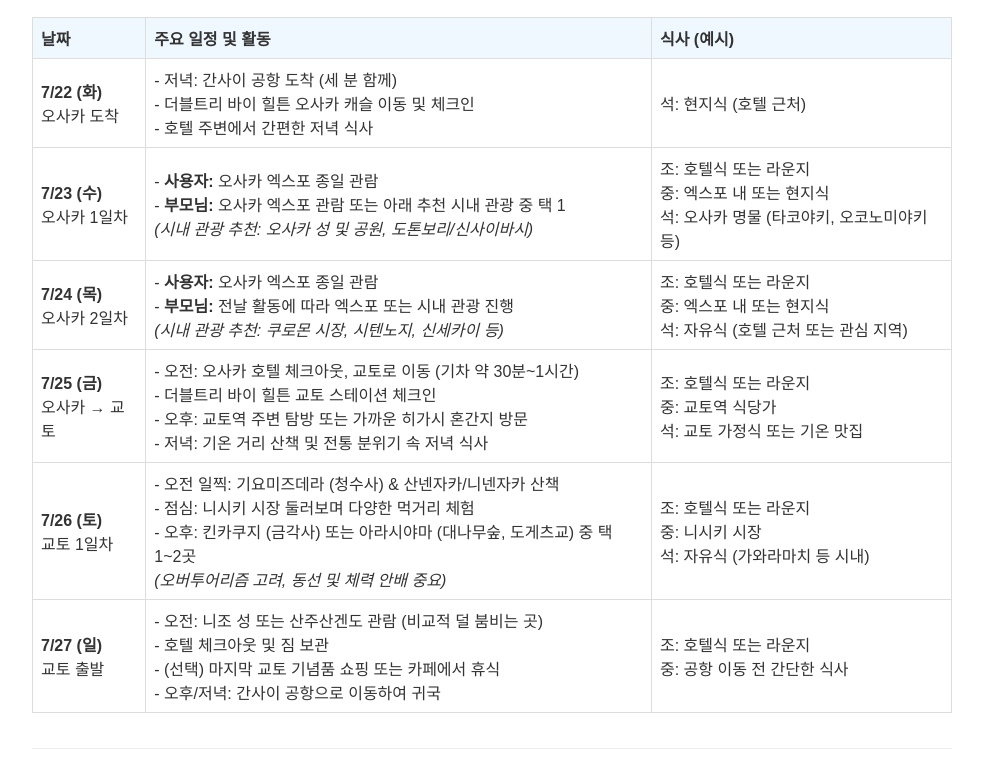
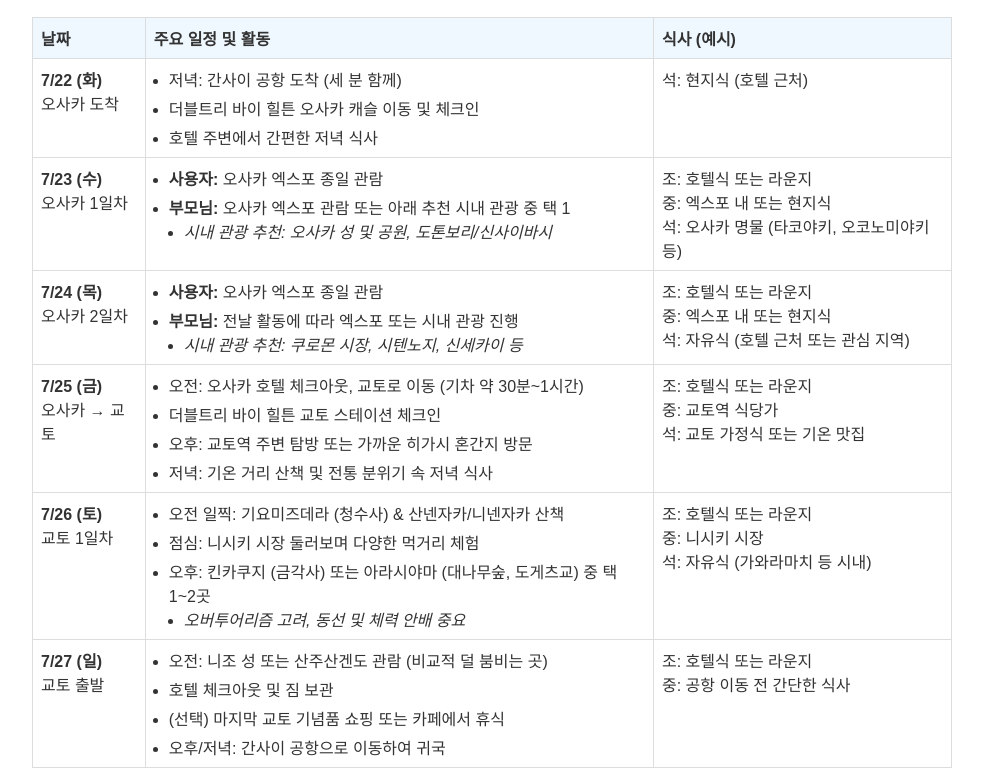
Before and after one commit to sukhoonY/travels, a plain HTML site: page japan.html in a window 1280 px wide. Shown: the part 1363-2139 px from the top of the page, without its empty margins (148-1131 px from the left). Drawn offline with Linux system fonts and the light colour scheme.

Commit message:
Update japan.html

```diff
--- a/japan.html
+++ b/japan.html
@@ -18,19 +18,30 @@
         .subsection { margin-left: 20px; margin-bottom: 20px; }
         .subsection h3 { color: #444; border-bottom: 1px dashed #ccc; padding-bottom: 5px; }
         table { width: 100%; border-collapse: collapse; margin-bottom: 15px; }
-        th, td { padding: 8px; border: 1px solid #ddd; text-align: left; }
+        th, td { padding: 8px; border: 1px solid #ddd; text-align: left; vertical-align: top; } /* vertical-align: top 추가 */
         th { background-color: #f0f8ff; } /* Alice Blue */
         ul { list-style-type: disc; margin-left: 20px; }
         .highlight { color: #d9534f; font-weight: bold; }
         .accommodation-note { background-color: #fffacd; border-left: 5px solid #ffd700; padding: 10px; margin-top: 5px; font-size: 0.9em;}
         .food-gallery { display: flex; flex-wrap: wrap; gap: 10px; margin-top: 10px; }
         .food-gallery img { width: 120px; height: 90px; object-fit: cover; border-radius: 4px; }
-        /* Sight Gallery Styles - UPDATED */
-        .sight-gallery-container { margin-top: 10px; } /* Renamed to avoid conflict if "section sight-gallery" was used before */
-        .sight-gallery { display: flex; flex-wrap: wrap; gap: 15px; /* Spacing between items */ }
-        .sight-item { width: 160px; /* New width for the container of image + caption */ text-align: center; /* Center the caption text */ margin-bottom: 10px; }
-        .sight-item img { width: 160px;   /* New width */ height: 120px;  /* New height */ object-fit: cover; border-radius: 4px; display: block; margin-bottom: 5px; /* Space between image and caption */ }
-        .caption { font-size: 0.85em; /* Smaller font for caption */ color: #555; word-wrap: break-word; /* Prevent long names from breaking layout */ }
+        .sight-gallery-container { margin-top: 10px; }
+        .sight-gallery { display: flex; flex-wrap: wrap; gap: 15px; }
+        .sight-item { width: 160px; text-align: center; margin-bottom: 10px; }
+        .sight-item img { width: 160px; height: 120px; object-fit: cover; border-radius: 4px; display: block; margin-bottom: 5px; }
+        .caption { font-size: 0.85em; color: #555; word-wrap: break-word; }
+        /* Styles for lists within table cells for better readability - ADDED */
+        table td ul {
+            margin: 0; /* Remove default ul margin */
+            padding-left: 15px; /* Adjust left padding for bullets */
+            list-style-position: outside; /* Ensure bullets are outside the text flow */
+        }
+        table td ul li {
+            margin-bottom: 5px; /* Space between list items */
+        }
+        table td ul li:last-child {
+            margin-bottom: 0; /* No margin for the last item */
+        }
         footer { text-align: center; padding: 20px; background-color: #333; color: #fff; margin-top: 30px; }
     </style>
 </head>
@@ -98,32 +109,74 @@
                     <tbody>
                         <tr>
                             <td><strong>7/22 (화)</strong><br>오사카 도착</td>
-                            <td>- 저녁: 간사이 공항 도착 (세 분 함께)<br>- 더블트리 바이 힐튼 오사카 캐슬 이동 및 체크인<br>- 호텔 주변에서 간편한 저녁 식사</td>
+                            <td>
+                                <ul>
+                                    <li>저녁: 간사이 공항 도착 (세 분 함께)</li>
+                                    <li>더블트리 바이 힐튼 오사카 캐슬 이동 및 체크인</li>
+                                    <li>호텔 주변에서 간편한 저녁 식사</li>
+                                </ul>
+                            </td>
                             <td>석: 현지식 (호텔 근처)</td>
                         </tr>
                         <tr>
                             <td><strong>7/23 (수)</strong><br>오사카 1일차</td>
-                            <td>- <strong>사용자:</strong> 오사카 엑스포 종일 관람<br>- <strong>부모님:</strong> 오사카 엑스포 관람 또는 아래 추천 시내 관광 중 택 1<br>  <em>(시내 관광 추천: 오사카 성 및 공원, 도톤보리/신사이바시)</em></td>
+                            <td>
+                                <ul>
+                                    <li><strong>사용자:</strong> 오사카 엑스포 종일 관람</li>
+                                    <li><strong>부모님:</strong> 오사카 엑스포 관람 또는 아래 추천 시내 관광 중 택 1
+                                        <ul><li><em>시내 관광 추천: 오사카 성 및 공원, 도톤보리/신사이바시</em></li></ul>
+                                    </li>
+                                </ul>
+                            </td>
                             <td>조: 호텔식 또는 라운지<br>중: 엑스포 내 또는 현지식<br>석: 오사카 명물 (타코야키, 오코노미야키 등)</td>
                         </tr>
                         <tr>
                             <td><strong>7/24 (목)</strong><br>오사카 2일차</td>
-                            <td>- <strong>사용자:</strong> 오사카 엑스포 종일 관람<br>- <strong>부모님:</strong> 전날 활동에 따라 엑스포 또는 시내 관광 진행<br>  <em>(시내 관광 추천: 쿠로몬 시장, 시텐노지, 신세카이 등)</em></td>
+                            <td>
+                                <ul>
+                                    <li><strong>사용자:</strong> 오사카 엑스포 종일 관람</li>
+                                    <li><strong>부모님:</strong> 전날 활동에 따라 엑스포 또는 시내 관광 진행
+                                        <ul><li><em>시내 관광 추천: 쿠로몬 시장, 시텐노지, 신세카이 등</em></li></ul>
+                                    </li>
+                                </ul>
+                            </td>
                             <td>조: 호텔식 또는 라운지<br>중: 엑스포 내 또는 현지식<br>석: 자유식 (호텔 근처 또는 관심 지역)</td>
                         </tr>
                         <tr>
                             <td><strong>7/25 (금)</strong><br>오사카 → 교토</td>
-                            <td>- 오전: 오사카 호텔 체크아웃, 교토로 이동 (기차 약 30분~1시간)<br>- 더블트리 바이 힐튼 교토 스테이션 체크인<br>- 오후: 교토역 주변 탐방 또는 가까운 히가시 혼간지 방문<br>- 저녁: 기온 거리 산책 및 전통 분위기 속 저녁 식사</td>
+                            <td>
+                                <ul>
+                                    <li>오전: 오사카 호텔 체크아웃, 교토로 이동 (기차 약 30분~1시간)</li>
+                                    <li>더블트리 바이 힐튼 교토 스테이션 체크인</li>
+                                    <li>오후: 교토역 주변 탐방 또는 가까운 히가시 혼간지 방문</li>
+                                    <li>저녁: 기온 거리 산책 및 전통 분위기 속 저녁 식사</li>
+                                </ul>
+                            </td>
                             <td>조: 호텔식 또는 라운지<br>중: 교토역 식당가<br>석: 교토 가정식 또는 기온 맛집</td>
                         </tr>
                         <tr>
                             <td><strong>7/26 (토)</strong><br>교토 1일차</td>
-                            <td>- 오전 일찍: 기요미즈데라 (청수사) & 산넨자카/니넨자카 산책<br>- 점심: 니시키 시장 둘러보며 다양한 먹거리 체험<br>- 오후: 킨카쿠지 (금각사) 또는 아라시야마 (대나무숲, 도게츠교) 중 택 1~2곳<br>  <em>(오버투어리즘 고려, 동선 및 체력 안배 중요)</em></td>
+                            <td>
+                                <ul>
+                                    <li>오전 일찍: 기요미즈데라 (청수사) & 산넨자카/니넨자카 산책</li>
+                                    <li>점심: 니시키 시장 둘러보며 다양한 먹거리 체험</li>
+                                    <li>오후: 킨카쿠지 (금각사) 또는 아라시야마 (대나무숲, 도게츠교) 중 택 1~2곳
+                                        <ul><li><em>오버투어리즘 고려, 동선 및 체력 안배 중요</em></li></ul>
+                                    </li>
+                                </ul>
+                            </td>
                             <td>조: 호텔식 또는 라운지<br>중: 니시키 시장<br>석: 자유식 (가와라마치 등 시내)</td>
                         </tr>
                         <tr>
                             <td><strong>7/27 (일)</strong><br>교토 출발</td>
-                            <td>- 오전: 니조 성 또는 산주산겐도 관람 (비교적 덜 붐비는 곳)<br>- 호텔 체크아웃 및 짐 보관<br>- (선택) 마지막 교토 기념품 쇼핑 또는 카페에서 휴식<br>- 오후/저녁: 간사이 공항으로 이동하여 귀국</td>
+                            <td>
+                                <ul>
+                                    <li>오전: 니조 성 또는 산주산겐도 관람 (비교적 덜 붐비는 곳)</li>
+                                    <li>호텔 체크아웃 및 짐 보관</li>
+                                    <li>(선택) 마지막 교토 기념품 쇼핑 또는 카페에서 휴식</li>
+                                    <li>오후/저녁: 간사이 공항으로 이동하여 귀국</li>
+                                </ul>
+                            </td>
                             <td>조: 호텔식 또는 라운지<br>중: 공항 이동 전 간단한 식사</td>
                         </tr>
                     </tbody>
@@ -176,7 +229,8 @@
                     <li><strong>휴족 시간:</strong> 많이 걷게 되므로 저녁에는 휴족 시간 시트 등을 활용하여 다리 피로를 풀어주세요.</li>
                 </ul>
             </div>
-            <div class="section sight-gallery-container"> <h3>주요 명소 사진 (예시)</h3>
+             <div class="section sight-gallery-container">
+                <h3>주요 명소 사진 (예시)</h3>
                 <div class="sight-gallery">
                     <div class="sight-item">
                         <img src="images/osaka_expo_site_placeholder.jpg" alt="오사카 엑스포 행사장">
```
